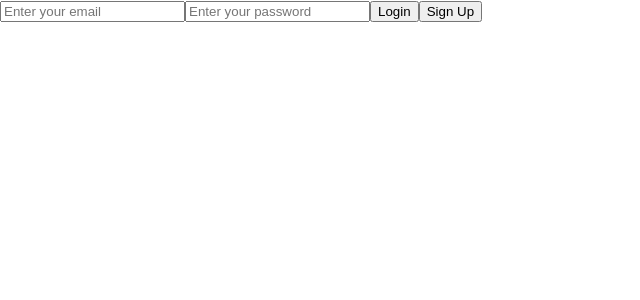
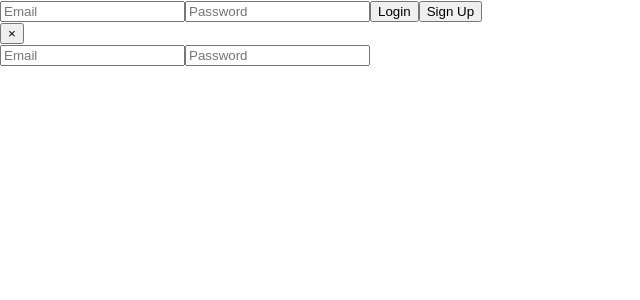
Before and after one commit to nomoneyrecord/fantasy-stock-trader, a React (Create React App) app in the folder client/: page / in a window 1280 px wide. Both pictures are taken after a click on the button "Sign Up". Shown: the top 300 px of the page, without its empty margins (0-640 px from the left). Built offline with nearby package versions, Linux system fonts and the light colour scheme; no server answers.

Commit message:
Implemented input fields components for the Modal and verifying Sign Up feature

```diff
--- a/client/src/pages/login/login.js
+++ b/client/src/pages/login/login.js
@@ -1,31 +1,44 @@
-import React from 'react';
+import React from "react";
 import Button from "../../components/Button";
 import InputField from "../../components/InputField";
 import Modal from "../../components/Modal";
-import { useState } from 'react';
-
-
-
+import { useState } from "react";
 
 const Login = () => {
-
-  const [email, setEmail] = useState('');
-  const [password, setPassword] = useState('');
+  const [email, setEmail] = useState("");
+  const [password, setPassword] = useState("");
+  const [signUpEmail, setSignUpEmail] = useState("");
+  const [signUpPassword, setSignUpPassword] = useState("");
   const [modalOpen, setModalOpen] = useState(false);
 
   const handleEmailChange = (event) => {
     setEmail(event.target.value);
-    console.log('Email: ', event.target.value);
-  }
+    console.log("Email: ", event.target.value);
+  };
 
   const handlePasswordChange = (event) => {
     setPassword(event.target.value);
-    console.log('Password: ', event.target.value);
-  }
+    console.log("Password: ", event.target.value);
+  };
 
   const handleSubmit = (event) => {
     event.preventDefault();
     console.log("Form Submitted. Email: ", email, " Password: ", password);
+  };
+
+  const handleSignUpEmailChange = (event) => {
+    setSignUpEmail(event.target.value);
+    console.log("Sign Up Email: ", event.target.value);
+  };
+
+  const handleSignUpPasswordChange = (event) => {
+    setSignUpPassword(event.target.value);
+    console.log("Sign Up Password: ", event.target.value);
+  };
+
+  const handleSignUpSubmit = (event) => {
+    event.preventDefault();
+    console.log("Sign Up Form Submitted. SignUpEmail: ", signUpEmail, " SignUpPassword ", signUpPassword);
   }
 
   const handleModalOpen = () => {
@@ -36,32 +49,44 @@ const Login = () => {
     <div>
       <form onSubmit={handleSubmit}>
         <InputField
-          type='text'
-          name='email'
+          type="text"
+          name="email"
           value={email}
           onChange={handleEmailChange}
-          placeholder='Enter your email'
+          placeholder="Email"
           required={true}
         />
         <InputField
-          type='password'
-          name='password'
-          value={password}
+          type="password"
+          name="Sign Up Password"
+          value={signUpPassword}
           onChange={handlePasswordChange}
-          placeholder='Enter your password'
+          placeholder="Password"
           required={true}
         />
-        <Button
-          text='Login'
-          onClick={() => {}}
+        <Button text="Login" onClick={() => {}} />
+        <Button text="Sign Up" onClick={handleModalOpen} type="button" />
+      </form>
+        <Modal show={modalOpen} onClose={handleModalOpen}>
+          <form onSubmit={handleSignUpSubmit}>
+          <InputField
+          type="text"
+          name="Sign Up Email"
+          value={signUpEmail}
+          onChange={handleSignUpEmailChange}
+          placeholder="Email"
+          required={true}
         />
-        <Button
-          text='Sign Up'
-          onClick={handleModalOpen}
-          type='button'
+        <InputField
+          type="password"
+          name="password"
+          value={password}
+          onChange={handleSignUpPasswordChange}
+          placeholder="Password"
+          required={true}
         />
-      </form>
-      <Modal onClose={handleModalOpen}/>
+          </form>
+        </Modal>
     </div>
   );
 };
```
